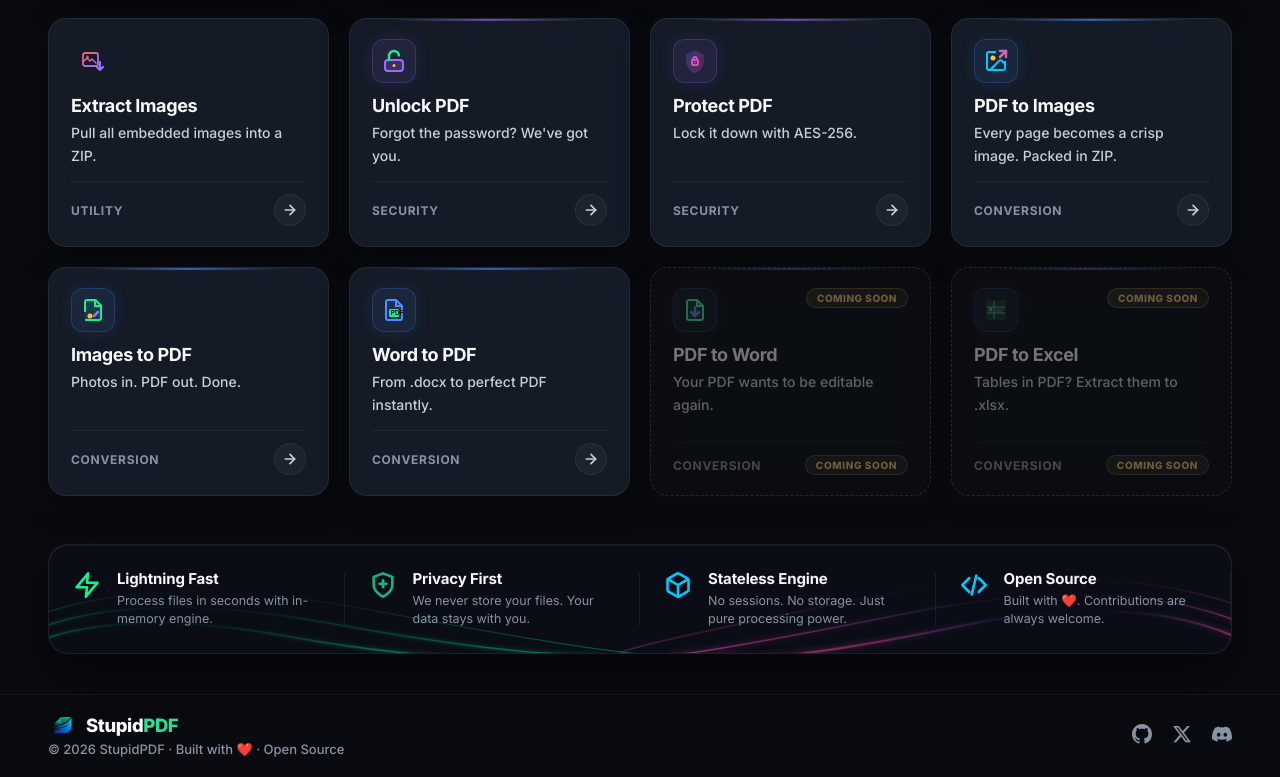
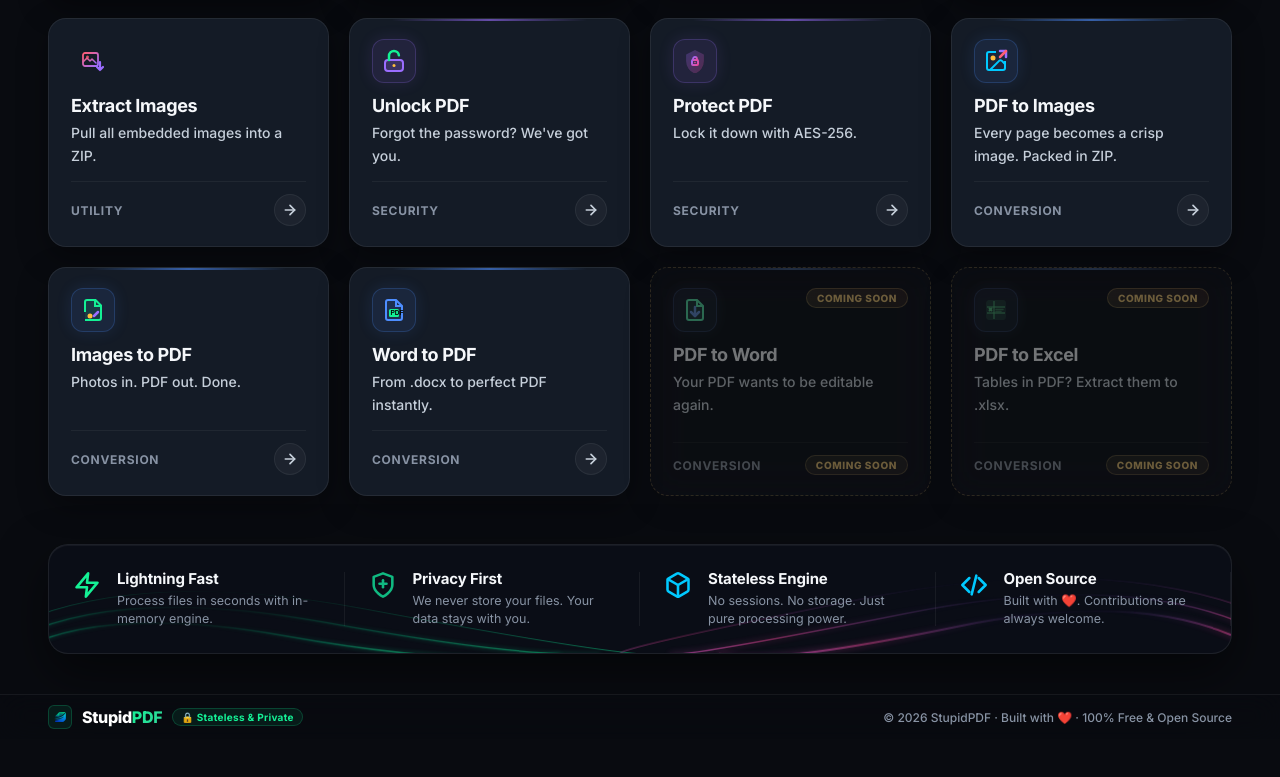
Before and after one commit to Amankhan55/stupid-pdf, a React (Vite) app in the folder frontend/: page / in a window 1280 px wide. Shown: the part 2296-3073 px from the top of the page. After the commit the page ends 3035 px from the top, so only its background shows below. Built offline with nearby package versions, Linux system fonts and the light colour scheme; no server answers.

Commit message:
refactor: replace desktop footer with a compact, glass-morphism style footer component

```diff
--- a/frontend/src/App.jsx
+++ b/frontend/src/App.jsx
@@ -49,12 +49,10 @@
         </div>
       )}
 
-      {/* Desktop Reference Match Footer */}
-      <footer className="footer-desktop">
+      {/* Premium Glass Footer */}
+      <footer className="footer-container">
         <div className="max-width-wrapper">
           <div className="footer-inner">
-            {/* Left: Brand Logo & Copyright */}
-            <div className="footer-brand-col">
             <div className="footer-logo-row">
               <div className="footer-logo-badge">
                 <img src="/logo.png" alt="StupidPDF" className="footer-logo-img" />
@@ -62,39 +60,13 @@
               <span className="footer-brand-name">
                 Stupid<span className="brand-accent-pdf">PDF</span>
               </span>
-              </div>
-              <div className="footer-copyright">
-                &copy; {new Date().getFullYear()} StupidPDF · Built with ❤️ · Open Source
-              </div>
+              <span className="footer-pill-tag">
+                🔒 Stateless &amp; Private
+              </span>
             </div>
 
-            {/* Center: Quick Nav
-            <nav className="footer-center-nav" aria-label="Footer navigation">
-              <a href="https://github.com/Amankhan55/stupid-pdf" target="_blank" rel="noreferrer" className="footer-nav-item">GitHub</a>
-              <a href="https://github.com/Amankhan55/stupid-pdf/blob/main/README.md" target="_blank" rel="noreferrer" className="footer-nav-item">Changelog</a>
-              <span className="footer-nav-item" style={{ color: "var(--text-muted)", cursor: "default" }}>Privacy Policy</span>
-              <span className="footer-nav-item" style={{ color: "var(--text-muted)", cursor: "default" }}>Terms</span>
-            </nav> */}
-
-            {/* Right: Social Icons */}
-            <div className="footer-social-row">
-              <a href="https://github.com/Amankhan55/stupid-pdf" target="_blank" rel="noreferrer" className="social-icon-btn" title="GitHub" aria-label="StupidPDF on GitHub">
-                <svg width="20" height="20" viewBox="0 0 24 24" fill="currentColor" aria-hidden="true">
-                  <path d="M12 0C5.37 0 0 5.37 0 12c0 5.31 3.435 9.795 8.205 11.385.6.105.825-.255.825-.57 0-.285-.015-1.23-.015-2.235-3.015.555-3.795-.735-4.035-1.41-.135-.345-.72-1.41-1.23-1.695-.42-.225-1.02-.78-.015-.795.945-.015 1.62.87 1.845 1.23 1.08 1.815 2.805 1.305 3.495.99.105-.78.42-1.305.765-1.605-2.67-.3-5.46-1.335-5.46-5.925 0-1.305.465-2.385 1.23-3.225-.12-.3-.54-1.53.12-3.18 0 0 1.005-.315 3.3 1.23.96-.27 1.98-.405 3-.405s2.04.135 3 .405c2.295-1.56 3.3-1.23 3.3-1.23.66 1.65.24 2.88.12 3.18.765.84 1.23 1.905 1.23 3.225 0 4.605-2.805 5.625-5.475 5.925.435.375.81 1.095.81 2.22 0 1.605-.015 2.895-.015 3.3 0 .315.225.69.825.57A12.02 12.02 0 0024 12c0-6.63-5.37-12-12-12z"/>
-                </svg>
-              </a>
-
-              <a href="https://twitter.com" target="_blank" rel="noreferrer" className="social-icon-btn" title="Twitter / X" aria-label="StupidPDF on Twitter">
-                <svg width="20" height="20" viewBox="0 0 24 24" fill="currentColor" aria-hidden="true">
-                  <path d="M18.244 2.25h3.308l-7.227 8.26 8.502 11.24H16.17l-5.214-6.817L4.99 21.75H1.68l7.73-8.835L1.254 2.25H8.08l4.713 6.231zm-1.161 17.52h1.833L7.084 4.126H5.117z"/>
-                </svg>
-              </a>
-
-              <a href="https://discord.com" target="_blank" rel="noreferrer" className="social-icon-btn" title="Discord" aria-label="StupidPDF on Discord">
-                <svg width="20" height="20" viewBox="0 0 24 24" fill="currentColor" aria-hidden="true">
-                  <path d="M20.317 4.37a19.791 19.791 0 00-4.885-1.515.074.074 0 00-.079.037c-.21.375-.444.864-.608 1.25a18.27 18.27 0 00-5.487 0 12.64 12.64 0 00-.617-1.25.077.077 0 00-.079-.037A19.736 19.736 0 003.677 4.37a.07.07 0 00-.032.027C.533 9.046-.32 13.58.099 18.057a.082.082 0 00.031.057 19.9 19.9 0 005.993 3.03.078.078 0 00.084-.028c.462-.63.874-1.295 1.226-1.994.021-.041.001-.09-.041-.106a13.107 13.107 0 01-1.872-.892.077.077 0 01-.008-.128 10.2 10.2 0 00.372-.292.074.074 0 01.077-.01c3.928 1.793 8.18 1.793 12.061 0a.074.074 0 01.078.01c.12.098.246.198.373.292a.077.077 0 01-.006.127 12.299 12.299 0 01-1.873.893.077.077 0 00-.041.107c.36.698.772 1.362 1.225 1.993a.076.076 0 00.084.028 19.839 19.839 0 006.002-3.03.077.077 0 00.032-.054c.5-5.177-.838-9.674-3.549-13.66a.061.061 0 00-.031-.028zM8.02 15.33c-1.183 0-2.157-1.085-2.157-2.419 0-1.333.956-2.419 2.157-2.419 1.21 0 2.176 1.096 2.157 2.42 0 1.333-.956 2.418-2.157 2.418zm7.975 0c-1.183 0-2.157-1.085-2.157-2.419 0-1.333.955-2.419 2.157-2.419 1.21 0 2.176 1.096 2.157 2.42 0 1.333-.946 2.418-2.157 2.418z"/>
-                </svg>
-              </a>
+            <div className="footer-copyright">
+              &copy; {new Date().getFullYear()} StupidPDF · Built with ❤️ · 100% Free &amp; Open Source
             </div>
           </div>
         </div>
--- a/frontend/src/index.css
+++ b/frontend/src/index.css
@@ -1236,28 +1236,25 @@
   background-clip: text;
 }
 
-/* ─── TRANSPARENT EYE-CATCHING FOOTER (Matching Image 2) ──────────────── */
-.footer-desktop {
-  padding: 16px 0 20px;
-  border-top: 1px solid rgba(255, 255, 255, 0.05);
-  background: transparent;
+/* ─── PREMIUM GLASS FOOTER (Compact) ─────────────────────────────────────── */
+.footer-container {
+  padding: 10px 0;
+  border-top: 1px solid rgba(255, 255, 255, 0.06);
+  background: rgba(9, 11, 16, 0.5);
+  backdrop-filter: blur(16px);
   margin-top: auto;
   position: relative;
+  z-index: 10;
 }
 
 .footer-inner {
   display: flex;
   align-items: center;
   justify-content: space-between;
+  gap: 16px;
   width: 100%;
 }
 
-.footer-brand-col {
-  display: flex;
-  flex-direction: column;
-  gap: 2px;
-}
-
 .footer-logo-row {
   display: flex;
   align-items: center;
@@ -1265,29 +1262,71 @@
 }
 
 .footer-logo-badge {
-  width: 28px;
-  height: 28px;
+  width: 24px;
+  height: 24px;
+  border-radius: 6px;
+  background: rgba(20, 241, 149, 0.08);
+  border: 1px solid rgba(20, 241, 149, 0.2);
   display: flex;
   align-items: center;
   justify-content: center;
+  flex-shrink: 0;
 }
 
 .footer-logo-img {
-  width: 26px;
-  height: 26px;
+  width: 16px;
+  height: 16px;
 }
 
 .footer-brand-name {
-  font-size: 1.15rem;
+  font-size: 1rem;
   font-weight: 800;
   letter-spacing: -0.02em;
   color: #ffffff;
 }
 
+.footer-pill-tag {
+  display: inline-flex;
+  align-items: center;
+  gap: 4px;
+  padding: 2px 8px;
+  border-radius: 99px;
+  font-size: 10px;
+  font-weight: 700;
+  color: var(--accent-primary);
+  background: rgba(20, 241, 149, 0.08);
+  border: 1px solid rgba(20, 241, 149, 0.2);
+  letter-spacing: 0.03em;
+}
+
 .footer-copyright {
-  font-size: 13px;
-  color: #8893A4;
+  font-size: 12px;
+  color: var(--text-muted);
   font-weight: 500;
+  white-space: nowrap;
+}
+
+@media (max-width: 640px) {
+  .footer-container {
+    padding: 10px 16px;
+  }
+
+  .footer-inner {
+    flex-direction: column;
+    align-items: center;
+    justify-content: center;
+    gap: 6px;
+    text-align: center;
+  }
+
+  .footer-logo-row {
+    justify-content: center;
+  }
+
+  .footer-copyright {
+    font-size: 11px;
+    white-space: normal;
+  }
 }
 
 .footer-center-nav {
```
Lines whose indentation alone changed are shown as unchanged.
